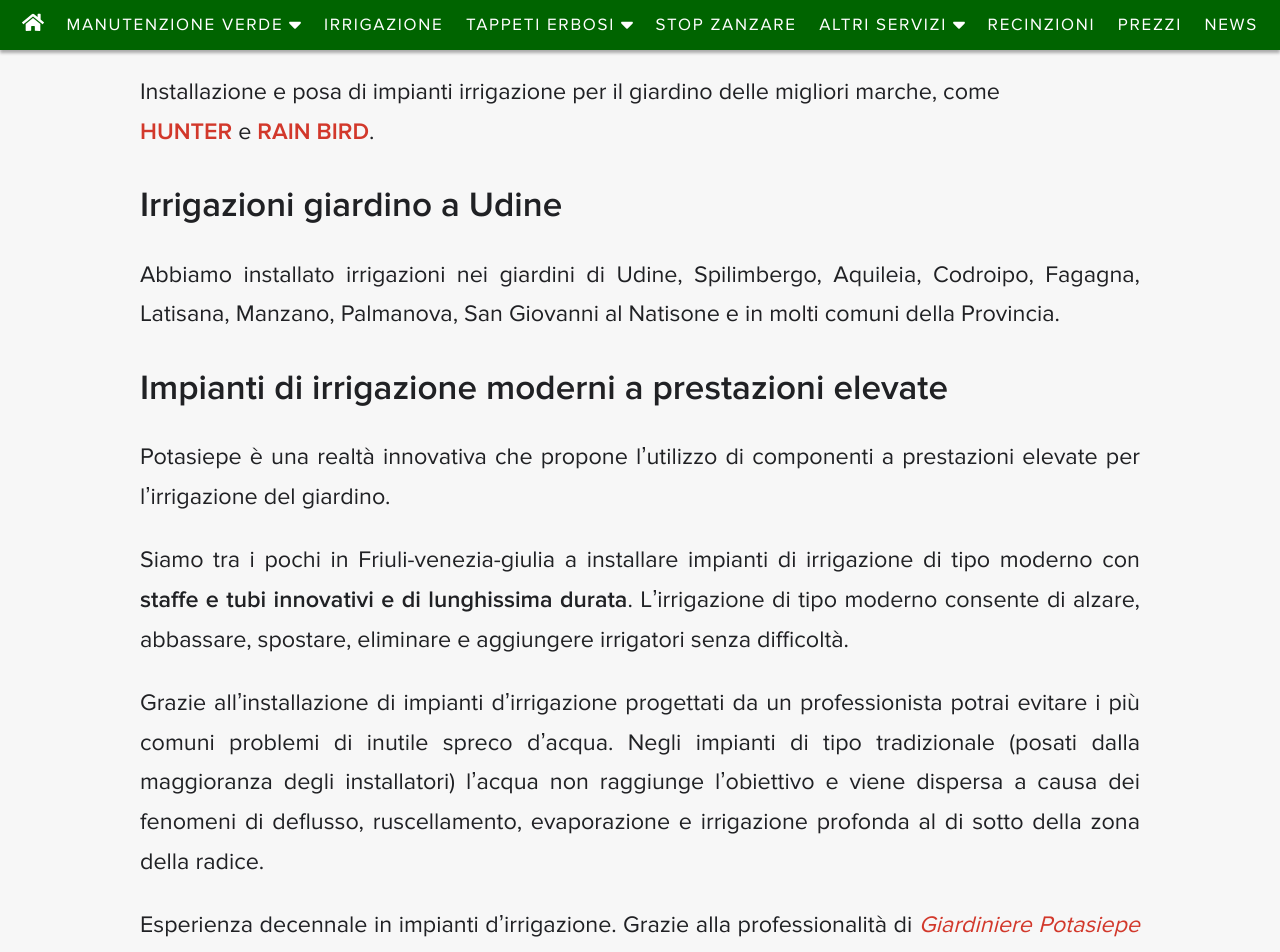
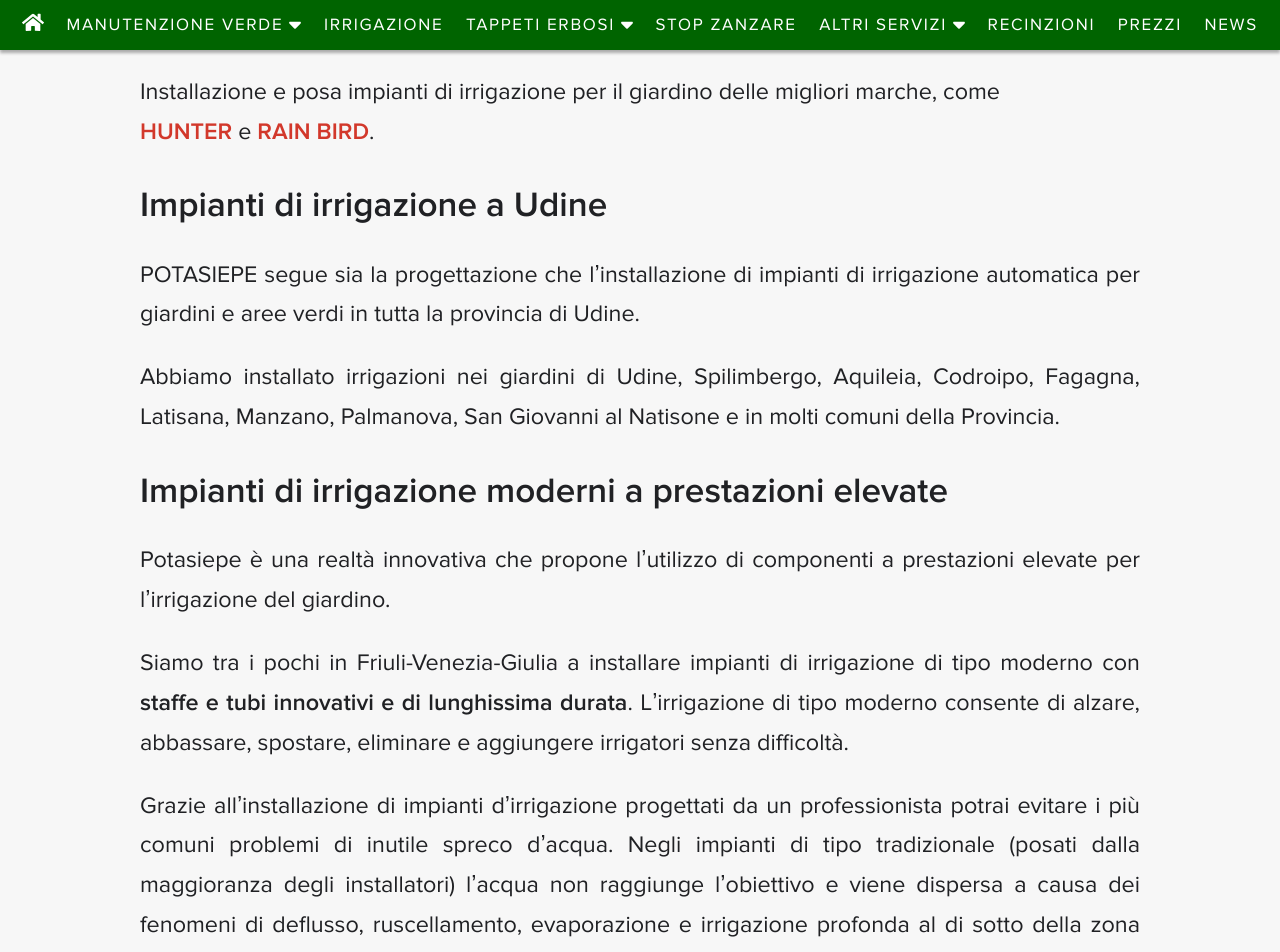
Before and after one commit to enricocaputo/enricocaputo.github.io, a Jekyll site: the page built from pages/impianti-irrigazione-giardino-udine.md, in a window 1280 px wide and 1400 px high, scrolled down 955 px. Shown: the top 952 px of the window. Built offline with Jekyll 4.4.1, drawn with Linux system fonts in a browser that asks for light colours; our own code applies the rules of GitHub Pages for plain Markdown files; some of the changed text lies outside the part shown; grey boxes are pictures that could not be loaded.

Commit message:
impianti-irrigazione-giardino-udine.md

```diff
--- a/pages/impianti-irrigazione-giardino-udine.md
+++ b/pages/impianti-irrigazione-giardino-udine.md
@@ -16,11 +16,13 @@
 </div>
 <br>
 
-Installazione e posa di impianti irrigazione per il giardino delle migliori marche, come
+Installazione e posa impianti di irrigazione per il giardino delle migliori marche, come
 <a href="https://www.hunterindustries.com/it" title="Potasiepe è installatore irrigazione giardino autorizzato *hunterindustries*" target="_blank" rel="noopener"><strong>HUNTER</strong></a> e
 <a href="https://www.rainbird.com/it/eur" title="Potasiepe è installatore irrigazione giardino autorizzato *rainbird*" target="_blank" rel="noopener"><strong>RAIN BIRD</strong></a>.
 
-## Irrigazioni giardino a Udine
+## Impianti di irrigazione a Udine
+
+POTASIEPE segue sia la progettazione che l’installazione di impianti di irrigazione automatica per giardini e aree verdi in tutta la provincia di Udine.
 
 Abbiamo installato irrigazioni nei giardini di Udine, Spilimbergo, Aquileia, Codroipo, Fagagna, Latisana, Manzano, Palmanova, San Giovanni al Natisone e in molti comuni della Provincia.
 
@@ -28,11 +30,17 @@
 
 Potasiepe è una realtà innovativa che propone l’utilizzo di componenti a prestazioni elevate per l'irrigazione del giardino.
 
-Siamo tra i pochi in Friuli-venezia-giulia a installare impianti di irrigazione di tipo moderno con **staffe e tubi  innovativi e di lunghissima durata**. L'irrigazione di tipo moderno consente di alzare, abbassare, spostare, eliminare e aggiungere irrigatori senza difficoltà.
+Siamo tra i pochi in Friuli-Venezia-Giulia a installare impianti di irrigazione di tipo moderno con **staffe e tubi  innovativi e di lunghissima durata**. L'irrigazione di tipo moderno consente di alzare, abbassare, spostare, eliminare e aggiungere irrigatori senza difficoltà.
 
 Grazie all'installazione di impianti d'irrigazione progettati da un professionista potrai evitare i più comuni problemi di inutile spreco d'acqua. Negli impianti di tipo tradizionale (posati dalla maggioranza degli installatori) l'acqua non raggiunge l'obiettivo e viene dispersa a causa dei fenomeni di deflusso, ruscellamento, evaporazione e irrigazione profonda al di sotto della zona della radice.
 
-Esperienza decennale in impianti d'irrigazione. Grazie alla professionalità di [*Giardiniere Potasiepe*](/chi-sono/ "chi-sono") la posa richiederà poco tempo e in men che non si dica vedrai in funzione l'irrigazione del giardino. Il prato e le piante ti ringrazieranno!
+### Impianti di irrigazione a goccia
+
+L’irrigazione a goccia consente di somministrare a ogni singola pianta la giusta quantità d’acqua all’orario desiderato. Una soluzione ideale per le piante in vaso, le aiuole e gli orti.
+
+### Esperienza decennale in impianti d'irrigazione.
+
+Grazie alla professionalità di [*Giardiniere Potasiepe*](/chi-sono/ "chi-sono") la posa richiederà poco tempo e in men che non si dica vedrai in funzione l'irrigazione del giardino. Il prato e le piante ti ringrazieranno!
 
 <br>
 <picture>
@@ -42,11 +50,9 @@
 </picture>
 <br>
 
-### Irrigazione a goccia
+## Sistemi di irrigazione totalmente automatizzati
 
-L’irrigazione a goccia consente di somministrare a ogni singola pianta la giusta quantità d’acqua all’orario desiderato. Una soluzione ideale per le piante in vaso, le aiuole e gli orti.
-
-La centralina all'ora stabilita apre l’acqua che, attraverso un'ala gocciolante e appositi tubicini, scorre fino a raggiungere la base delle singole piante.
+Le **adeguate conoscenze botaniche** e la **specifica esperienza** sono elementi indispensabili per la progettazione e realizzazione di un efficace, affidabile, sistema di irrigazione del giardino **ben diverso da quello termo sanitario dell'abitazione**.
 
 <br>
 <div class="text-center">
@@ -67,11 +73,13 @@
 
 [**Bonus Verde 2022: detrazione IRPEF 36% per gli impianti d'irrigazione**](/news/bonus-verde "Bonus Verde 2022").
 
-## Il tuo impianto di irrigazione in giardino non funziona?
+## La manutenzione dell’impianto di irrigazione per giardini
 
-[Potasiepe](/chi-sono/ "chi-sono") ripara anche i guasti improvvisi dei vecchi impianti d'irrigazione!
+Il Giardiniere POTASIEPE ripara anche i guasti improvvisi dei vecchi impianti d'irrigazione!
 
 Per un'irrigazione sempre efficiente vi **consigliamo un *check-up* ogni 2 anni**.
+
+### Quanto costa la manutenzione di un impianto di irrigazione
 
 La manutenzione ordinaria (*check-up*) ha un **costo variabile da 50 a 100 euro** e prevede:
 
```
Also changed, not shown: other parts of pages/impianti-irrigazione-giardino-udine.md (+1 -1 lines).
